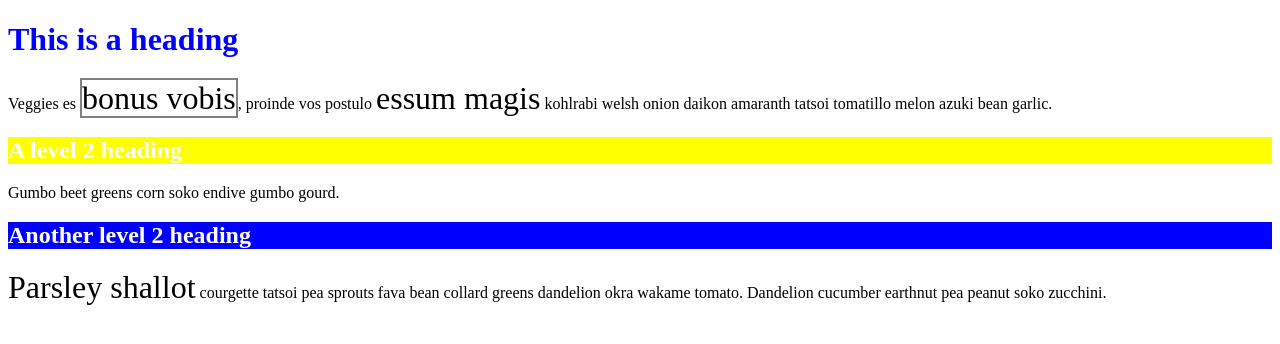
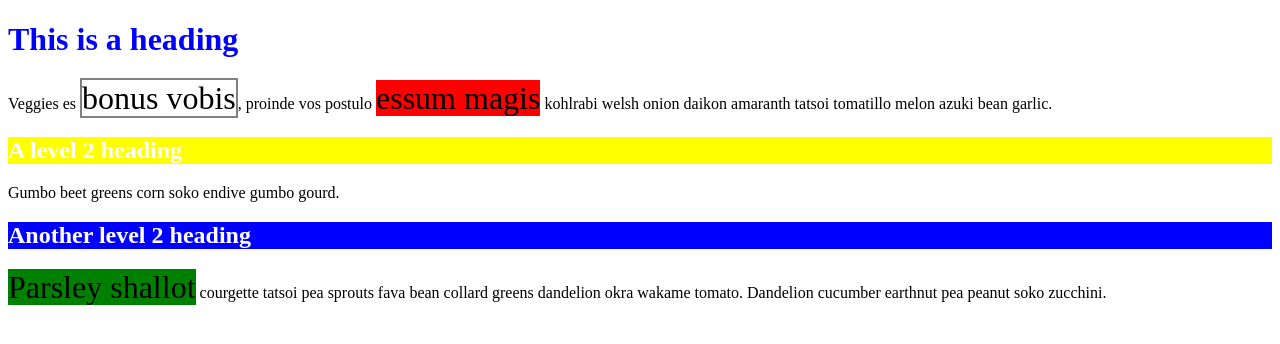
Before and after one commit to WagokiBry/html-boilerplate, a plain HTML site: page index.html in a window 1280 px wide. Drawn offline with Linux system fonts and the light colour scheme.

Commit message:
Give the element with a  class of stop, background red. Give the element with a  class of go, background green.

```diff
--- a/styles.css
+++ b/styles.css
@@ -32,6 +32,14 @@ span {
     background: yellow;
 }
 
-.alert:not(.stop,.go){
+.alert:not(.stop, .go){
     border: 2px solid grey;
 }
+
+.alert.stop{
+    background: red;
+}
+
+.alert.go{
+    background: green;
+}
```
